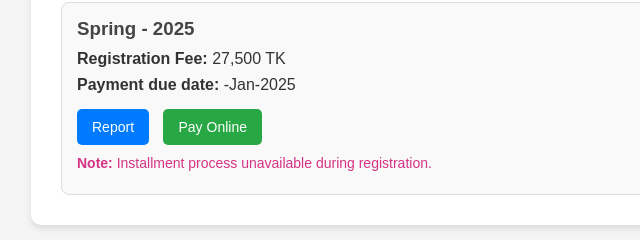
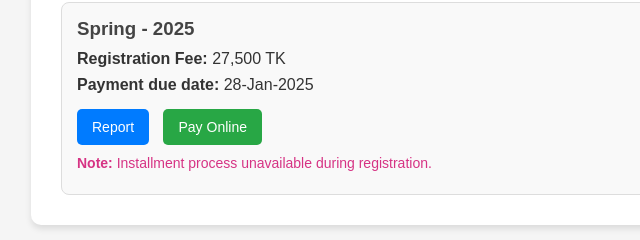
Before and after one commit to urbotbro/iub, a plain HTML site: page index.html in a window 1280 px wide. Shown: the part 238-478 px from the top of the page, 209-849 px from the left. Drawn offline with Linux system fonts and the light colour scheme.

Commit message:
Update index.html

```diff
--- a/index.html
+++ b/index.html
@@ -17,7 +17,7 @@
       <div class="bill-card">
         <h3>Spring - 2025</h3>
         <p><strong>Registration Fee:</strong> 27,500 TK</p>
-        <p><strong>Payment due date:</strong> -Jan-2025</p>
+        <p><strong>Payment due date:</strong> 28-Jan-2025</p>
         <div class="actions">
           <button class="btn" onclick="downloadReport()">Report</button>
           <a href="payment.html" class="btn pay-btn">Pay Online</a>
```
